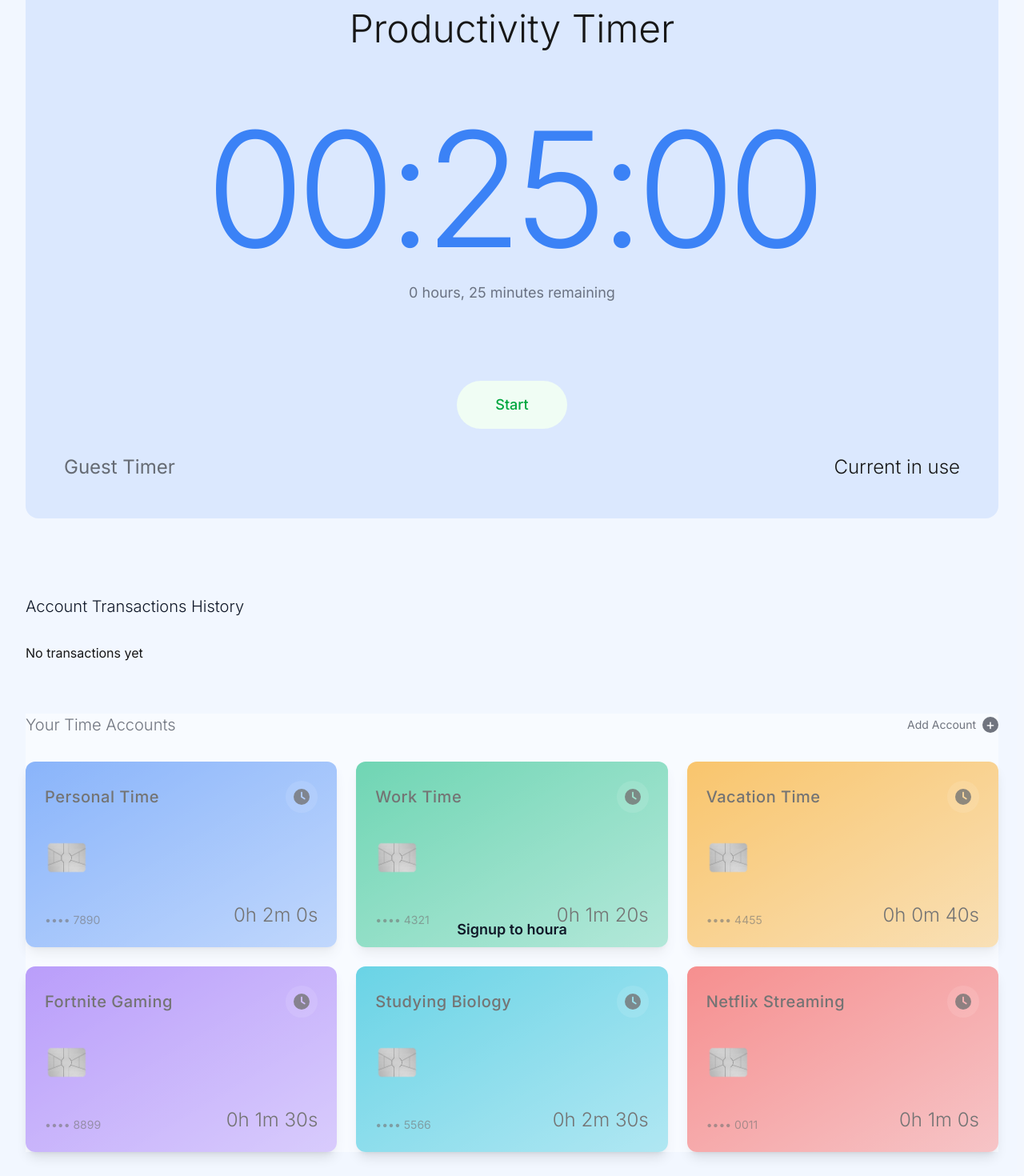
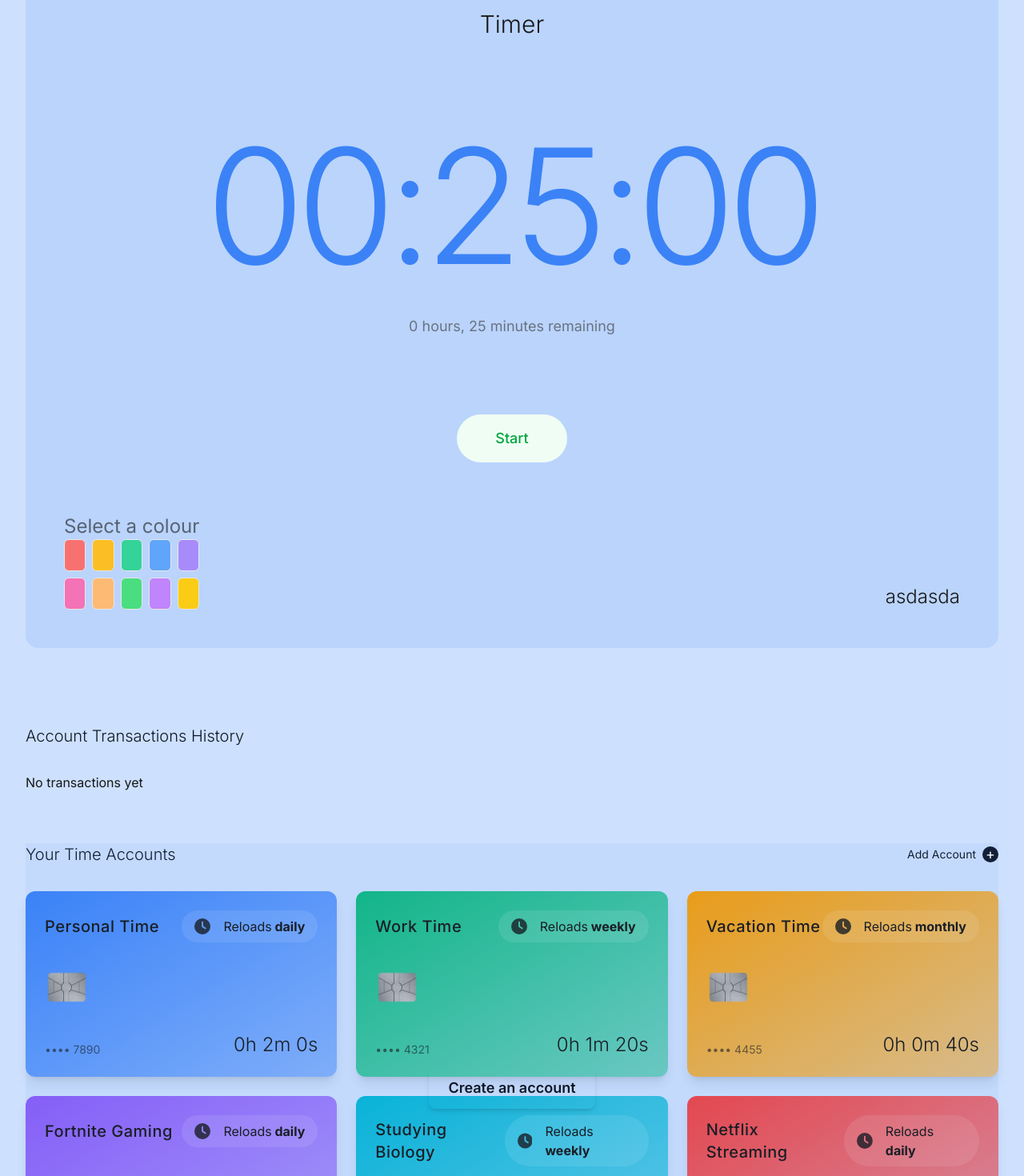
Before and after one commit to FuJacob/houra, a Next.js app in the folder houra/: page /timer in a window 1280 px wide. Shown: the part 180-1650 px from the top of the page at 80% size. Built offline with nearby package versions, Linux system fonts and the light colour scheme.

Commit message:
updates so far

```diff
--- a/houra/src/app/components/Navigation.tsx
+++ b/houra/src/app/components/Navigation.tsx
@@ -6,7 +6,7 @@ const Navigation = () => {
   const [isMobileMenuOpen, setIsMobileMenuOpen] = useState(false);
 
   return (
-    <div className="fixed top-0 left-0 right-0 z-50 bg-white/80 backdrop-blur-sm border-b border-gray-100">
+    <div className="fixed top-0 left-0 right-0 z-50 bg-white/80 backdrop-blur-sm border-b border-gray-100 max-w-7xl mx-auto rounded-full mt-4">
       <nav className="max-w-7xl mx-auto px-4 sm:px-6 lg:px-8">
         <div className="flex h-16 justify-between items-center">
           {/* Logo */}
--- a/houra/src/app/home/components/AccountBox.tsx
+++ b/houra/src/app/home/components/AccountBox.tsx
@@ -12,7 +12,6 @@ const AccountBox = ({ account }: { account: Account }) => {
   const seconds = account.accountBalance % 60;
   const minutes = Math.floor(account.accountBalance / 60) % 60;
   const hours = Math.floor(account.accountBalance / 3600);
-  console.log(account.colour);
   return (
     <button
       onClick={() => {
@@ -54,8 +53,11 @@ const AccountBox = ({ account }: { account: Account }) => {
             <h2 className="text-foreground text-lg sm:text-xl font-medium tracking-wide">
               {account.accountName}
             </h2>
-            <div className="w-8 h-8 sm:w-10 sm:h-10 rounded-full bg-white/10 flex items-center justify-center">
+            <div className=" px-4 py-2 gap-4  rounded-full bg-white/10 flex items-center justify-center">
               <FaClock className="text-foreground/80 w-4 h-4 sm:w-5 sm:h-5" />
+              <p>
+                Reloads<span className="font-bold"> {account.reloadFreq}</span>
+              </p>
             </div>
           </div>
         </div>
--- /dev/null
+++ b/houra/src/app/timer/getTimeFromSeconds.ts
@@ -0,0 +1,42 @@
+export function getTimeFromSeconds(seconds: number): [number, number, number] {
+  const hoursLeft = Math.floor(seconds / 3600);
+  const minutesLeft = Math.floor((seconds % 3600) / 60);
+  const secondsLeft = seconds % 60;
+
+  return [hoursLeft, minutesLeft, secondsLeft];
+}
+
+export function formatTimeToHHMMSS(
+  hoursLeft: number,
+  minutesLeft: number,
+  secondsLeft: number
+): string {
+  const currentTime = `${hoursLeft < 10 ? `0${hoursLeft}` : hoursLeft}:${
+    minutesLeft < 10 ? `0${minutesLeft}` : minutesLeft
+  }:${secondsLeft < 10 ? `0${secondsLeft}` : secondsLeft}`;
+
+  return currentTime;
+}
+
+export function numberTimeToString(seconds: number): string {
+  const hoursLeft = Math.floor(seconds / 3600);
+  const minutesLeft = Math.floor((seconds % 3600) / 60);
+  const secondsLeft = seconds % 60;
+
+  return `${hoursLeft}${minutesLeft < 10 ? `0${minutesLeft}` : minutesLeft}${
+    secondsLeft < 10 ? `0${secondsLeft}` : secondsLeft
+  }`;
+}
+
+export function parseTimeString(input: string): number {
+  const digits = input.replace(/\D/g, '').slice(-6).padStart(6, '0');
+  const hours = +digits.slice(0, 2);
+  const minutes = +digits.slice(2, 4);
+  const seconds = +digits.slice(4, 6);
+  return hours * 3600 + minutes * 60 + seconds;
+}
+
+export function formatRawInput(input: string): string {
+  const digits = input.replace(/\D/g, '').slice(-6).padStart(6, '0');
+  return `${digits.slice(0, 2)}:${digits.slice(2, 4)}:${digits.slice(4, 6)}`;
+}
--- a/houra/src/app/timer/page.tsx
+++ b/houra/src/app/timer/page.tsx
@@ -1,66 +1,85 @@
 "use client"; // Enables client-side rendering for this component
+
 import Link from "next/link";
-import { useReducer, useEffect, useState } from "react";
+import { useContext, useEffect, useReducer, useState } from "react";
+import { MdAccountBalance } from "react-icons/md";
+
+import AccountHistory from "../home/components/AccountTransactions";
+import AllAccounts from "../home/components/AllAccounts";
+import DummyAllAccounts from "../home/components/DummyAllAccounts";
 import {
   reducer,
   setRunning,
   setTimeLeft,
 } from "../home/components/TimeReducer";
-import DummyAllAccounts from "../home/components/DummyAllAccounts";
-import { useContext } from "react";
-import { MdAccountBalance } from "react-icons/md";
-import AccountHistory from "../home/components/AccountTransactions";
-import AllAccounts from "../home/components/AllAccounts";
-interface Account {
-  accountNumber: number;
-  accountName: string;
-  accountBalance: number;
-  reloadFreq: string;
-}
+import {
+  formatTimeToHHMMSS,
+  getTimeFromSeconds,
+  numberTimeToString,
+  parseTimeString,
+  formatRawInput,
+} from "./getTimeFromSeconds";
+
+import { Account } from "@/types/types";
+
 // Timer component displays and controls a countdown timer
 export default function Timer() {
+  // Temporary account object with default balance and color
   const tempAccount = {
     accountBalance: 1500, // 25 minutes default
     colour: "#3B82F6", // Default color for the timer
   };
+
   const [startTime, setStartTime] = useState(0);
 
-  // Account interface defines the expected structure of an account object
-
-  // Accessing the selected account from context
-
-  // Reducer state contains whether the timer is running and the time left in seconds
+  // Setup reducer for timer state management
+  // state.running indicates if timer is active
+  // state.timeLeft holds remaining time in seconds
   const [state, dispatch] = useReducer(reducer, {
     running: false,
-    timeLeft: tempAccount.accountBalance, // Initial time in seconds (17 minutes)
+    timeLeft: tempAccount.accountBalance, // Initial time in seconds (25 minutes)
   });
 
-  // Separate state values for hours, minutes, and seconds display
-  const hoursLeft = Math.floor(state.timeLeft / 3600);
-  const minutesLeft = Math.floor((state.timeLeft % 3600) / 60);
-  const secondsLeft = state.timeLeft % 60;
+  // Calculate hours, minutes, and seconds from timeLeft for display
+  const [hoursLeft, minutesLeft, secondsLeft] = getTimeFromSeconds(
+    state.timeLeft
+  );
 
-  // update time if timer is running
+  // State to toggle between display and edit mode for the timer
+
+  // Holds the input value when editing the timer
+  const [inputValue, setInputValue] = useState("");
+
+  // Effect hook to handle countdown timer when running
   useEffect(() => {
+    // Stop timer if timeLeft reaches zero or below
     if (state.timeLeft <= 0) {
       dispatch(setRunning(false));
     }
 
     if (state.running) {
       const interval = setInterval(() => {
+        // Decrease timeLeft by 1 every second
         dispatch(setTimeLeft(state.timeLeft - 1));
       }, 1000);
       return () => clearInterval(interval);
     }
   }, [state.running, state.timeLeft]);
 
-  // update time
+  useEffect(() => {
+    setInputValue(numberTimeToString(state.timeLeft));
+  }, [state.timeLeft]);
+
+  // Format current time as HH:MM:SS string with leading zeros
+  const currentTime = formatTimeToHHMMSS(hoursLeft, minutesLeft, secondsLeft);
+  const [currentAccount, setCurrentAccount] =
+    useState<Partial<Account>>(tempAccount);
   return (
     <div className="min-h-screen flex flex-col justify-center items-center">
       <div
         className="flex justify-center w-screen "
         style={{
-          backgroundColor: `${tempAccount.colour}10`,
+          backgroundColor: `${currentAccount.colour}40`,
         }}
       >
         <div className="w-full max-w-7xl">
@@ -89,25 +108,34 @@ export default function Timer() {
                 <div
                   className="flex flex-col items-center justify-center p-4 sm:p-12 transition-all duration-300 rounded-2xl bg-gray-50"
                   style={{
-                    backgroundColor: `${tempAccount.colour}20`,
+                    backgroundColor: `${currentAccount.colour}20`,
                   }}
                 >
-                  <div className="text-3xl sm:text-5xl font-light flex justify-center w-full h-[60px] text-center">
-                    Productivity Timer
+                  <div className="text-3xl sm:text-3xl font-light flex justify-center w-full h-[60px] text-center">
+                    Timer
                   </div>
 
                   {/* Main timer display */}
-                  <div className="text-center mb-8 p-4 sm:p-16">
-                    <h1
-                      className="font-mono text-[120px] sm:text-[200px] leading-none tracking-tighter font-light"
+                  <div className="text-center mb-8 p-4 sm:p-16 ">
+                    <input
+                      type="text"
+                      value={formatRawInput(inputValue)}
+                      onChange={(e) => setInputValue(e.target.value)}
+                      onBlur={() =>
+                        dispatch(setTimeLeft(parseTimeString(inputValue)))
+                      }
+                      onKeyDown={(e) => {
+                        if (e.key === "Enter") {
+                          dispatch(setTimeLeft(parseTimeString(inputValue)));
+                        }
+                      }}
+                      placeholder={currentTime}
+                      autoFocus
+                      className="text-center border-0 outline-none font-mono font-light text-[120px] sm:text-[200px] leading-none tracking-tighter w-full min-w-0 transition-transform duration-500 ease-in-out transform scale-95 focus:scale-100"
                       style={{
-                        color: `${tempAccount.colour}`,
+                        color: `${currentAccount.colour}`,
                       }}
-                    >
-                      {hoursLeft < 10 ? `0${hoursLeft}` : hoursLeft}:
-                      {minutesLeft < 10 ? `0${minutesLeft}` : minutesLeft}:
-                      {secondsLeft < 10 ? `0${secondsLeft}` : secondsLeft}
-                    </h1>
+                    />
                     <p className="text-gray-500 mt-4 text-base sm:text-lg">
                       {state.timeLeft < 60
                         ? `${hoursLeft} hours, ${minutesLeft} minutes, ${secondsLeft} seconds remaining`
@@ -130,25 +158,58 @@ export default function Timer() {
                   </div>
 
                   <div className="flex text-2xl justify-between items-end w-full mt-8">
-                    <div className="flex items-center text-foreground/60">
-                      <span>Guest Timer</span>
+                    <div className="flex text-2xl justify-between items-end w-full mt-8">
+                      <div className="flex flex-col items-center text-foreground/60">
+                        <p>Select a colour</p>
+                        <div className="w-full h-full grid grid-cols-5 gap-2">
+                          {[
+                            "#F87171", // red
+                            "#FBBF24", // yellow
+                            "#34D399", // green
+                            "#60A5FA", // blue
+                            "#A78BFA", // purple
+                            "#F472B6", // pink
+                            "#FDBA74", // orange
+                            "#4ADE80", // emerald
+                            "#C084FC", // violet
+                            "#FACC15", // amber
+                          ].map((hex) => (
+                            <button
+                              key={hex}
+                              type="button"
+                              className="w-full h-10 rounded-md border border-gray-200 hover:scale-105 transition-transform"
+                              style={{ backgroundColor: hex }}
+                              onClick={() =>
+                                setCurrentAccount({
+                                  ...tempAccount,
+                                  colour: hex,
+                                })
+                              }
+                            />
+                          ))}
+                        </div>
+                      </div>
+                      <h3 className="text-foreground font-light">asdasda</h3>
                     </div>
-                    <h3 className="text-foreground font-light">
-                      Current in use
-                    </h3>
+                    <div className="flex items-center text-foreground/60"></div>
                   </div>
                 </div>{" "}
               </div>
               <AccountHistory />
-              <div className="relative">
+              <div className="relative flex justify-center items-center w-full h-full">
                 <Link
                   href="/signup"
-                  className="absolute flex justify-center items-center inset-0 z-20 text-lg font-semibold text-gray-900 mb-2"
+                  className="absolute z-20 px-6 py-3 text-lg font-semibold text-gray-900 rounded-lg shadow-md transition"
                 >
-                  Signup to houra
+                  Create an account
                 </Link>
-                <div className="absolute inset-0 bg-background/40 z-10"></div>
-                <DummyAllAccounts />
+                <div
+                  className="absolute inset-0 z-10 w-full h-full"
+                  style={{ backgroundColor: `${currentAccount.colour}10` }}
+                ></div>
+                <div className="w-full h-full">
+                  <DummyAllAccounts />
+                </div>
               </div>
             </div>
           </main>
```
